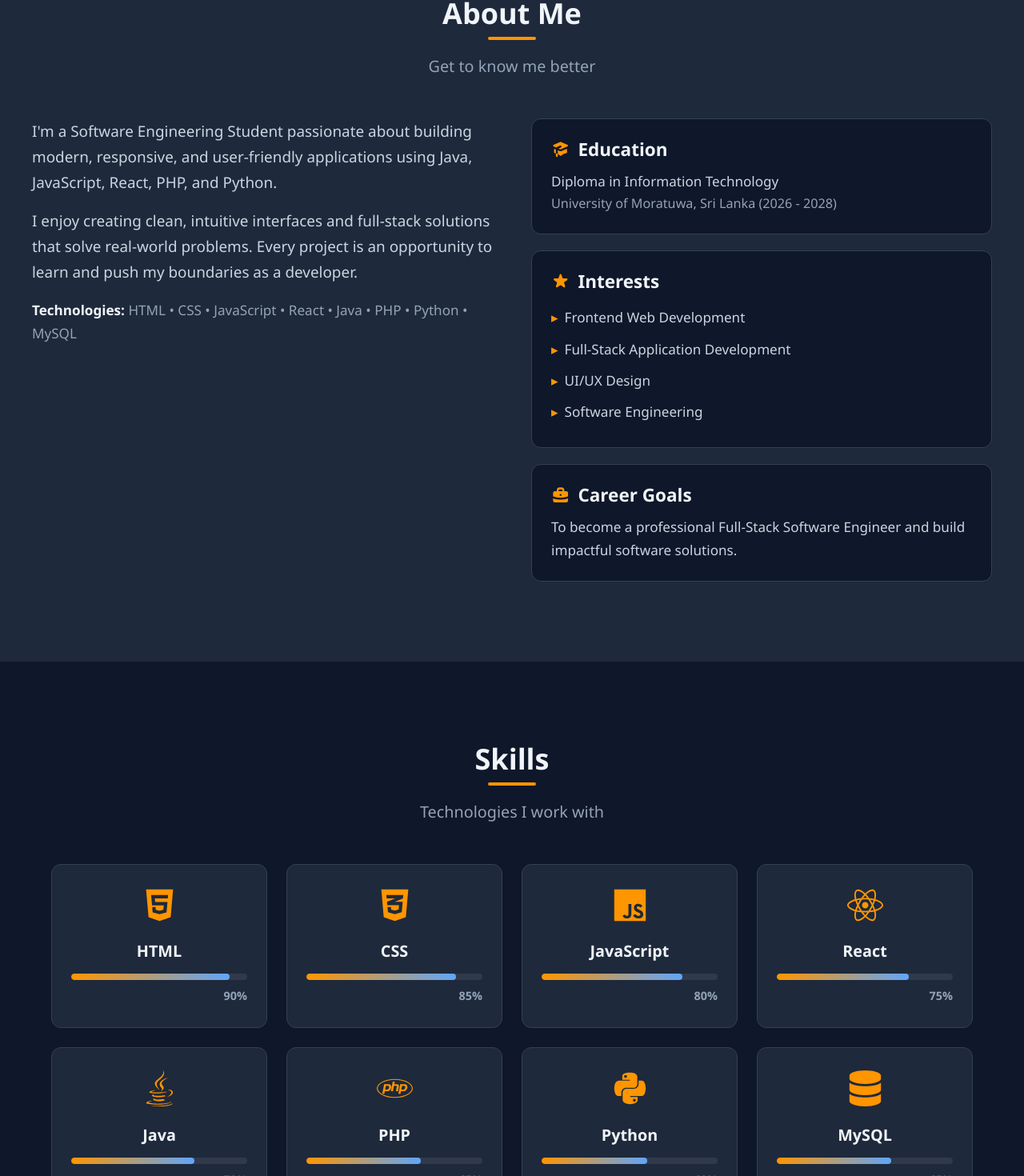
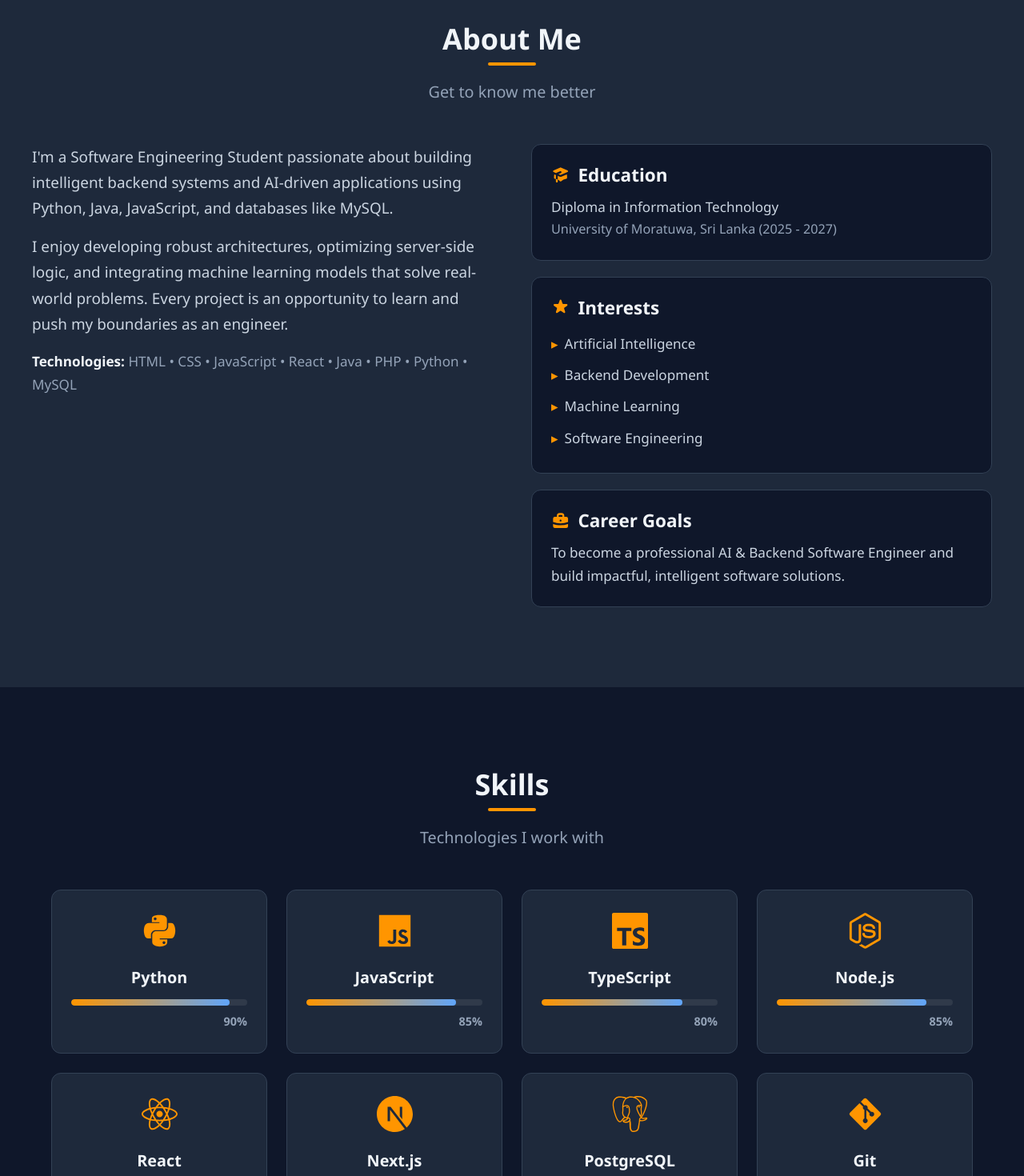
Before and after one commit to nawodya2003/React-Portfolio, a React (Vite) app: page / in a window 1280 px wide. Shown: the part 1026-2496 px from the top of the page at 80% size. Built offline with nearby package versions, Linux system fonts and the light colour scheme.

Commit message:
edited my data

```diff
--- a/src/App.css
+++ b/src/App.css
@@ -581,8 +581,8 @@
 /* ===== PROJECTS ===== */
 .projects-grid {
   display: grid;
-  grid-template-columns: repeat(2, 1fr);
-  gap: 32px;
+  grid-template-columns: repeat(3, 1fr);
+  gap: 24px;
 }
 
 .project-card {
@@ -601,17 +601,17 @@
 
 .project-card .project-img {
   width: 100%;
-  height: 220px;
+  height: 160px;
   background: var(--bg-alt);
   display: flex;
   align-items: center;
   justify-content: center;
-  font-size: 3.5rem;
+  font-size: 2.5rem;
   border-bottom: 1px solid var(--border);
 }
 
 .project-card .project-body {
-  padding: 24px;
+  padding: 16px;
 }
 
 .project-card .project-body h3 {
@@ -647,7 +647,7 @@
 }
 
 @media (max-width: 1024px) {
-  .projects-grid { gap: 24px; }
+  .projects-grid { grid-template-columns: repeat(2, 1fr); gap: 24px; }
 }
 
 @media (max-width: 768px) {
--- a/src/components/About.jsx
+++ b/src/components/About.jsx
@@ -12,14 +12,13 @@ const About = () => {
         <div className="about-content">
           <div className="about-text" data-aos="fade-right">
             <p>
-              I&apos;m a Software Engineering Student passionate about building modern,
-              responsive, and user-friendly applications using Java, JavaScript, React,
-              PHP, and Python.
+              I&apos;m a Software Engineering Student passionate about building intelligent backend systems
+              and AI-driven applications using Python, Java, JavaScript, and databases like MySQL.
             </p>
             <p>
-              I enjoy creating clean, intuitive interfaces and full-stack solutions
-              that solve real-world problems. Every project is an opportunity to learn
-              and push my boundaries as a developer.
+              I enjoy developing robust architectures, optimizing server-side logic, and integrating machine
+              learning models that solve real-world problems. Every project is an opportunity to learn
+              and push my boundaries as an engineer.
             </p>
             <p style={{ color: 'var(--text-light)', fontSize: '0.95rem', marginTop: '16px' }}>
               <strong style={{ color: 'var(--text-dark)' }}>Technologies:</strong>{' '}
@@ -32,23 +31,23 @@ const About = () => {
               <h3><HiAcademicCap /> Education</h3>
               <p>Diploma in Information Technology</p>
               <p style={{ color: 'var(--text-light)', fontSize: '0.9rem' }}>
-                University of Moratuwa, Sri Lanka (2026 - 2028)
+                University of Moratuwa, Sri Lanka (2025 - 2027)
               </p>
             </div>
 
             <div className="about-card">
               <h3><HiStar /> Interests</h3>
               <ul>
-                <li>Frontend Web Development</li>
-                <li>Full-Stack Application Development</li>
-                <li>UI/UX Design</li>
+                <li>Artificial Intelligence</li>
+                <li>Backend Development</li>
+                <li>Machine Learning</li>
                 <li>Software Engineering</li>
               </ul>
             </div>
 
             <div className="about-card">
               <h3><HiBriefcase /> Career Goals</h3>
-              <p>To become a professional Full-Stack Software Engineer and build impactful software solutions.</p>
+              <p>To become a professional AI & Backend Software Engineer and build impactful, intelligent software solutions.</p>
             </div>
           </div>
         </div>
--- a/src/components/Contact.jsx
+++ b/src/components/Contact.jsx
@@ -1,6 +1,6 @@
 import { useState } from 'react'
 import emailjs from 'emailjs-com'
-import { HiMail, HiLocationMarker } from 'react-icons/hi'
+import { HiMail, HiLocationMarker, HiPhone } from 'react-icons/hi'
 
 const Contact = () => {
   const [form, setForm] = useState({ name: '', email: '', message: '' })
@@ -48,6 +48,10 @@ const Contact = () => {
               <HiLocationMarker />
               <span>Sri Lanka</span>
             </div>
+            <div className="contact-item">
+              <HiPhone />
+              <span>0775601147</span>
+            </div>
           </div>
 
           <form className="contact-form" onSubmit={handleSubmit} data-aos="fade-left">
--- a/src/components/Hero.jsx
+++ b/src/components/Hero.jsx
@@ -10,7 +10,7 @@ const Hero = () => {
   useEffect(() => { AOS.init({ duration: 800, once: true }) }, [])
 
   const stats = [
-    { number: '5+', label: 'Experiences' },
+    { number: '2+', label: 'Experiences' },
     { number: '10+', label: 'Projects Done' },
     { number: '50+', label: 'Happy Clients' }
   ]
@@ -22,11 +22,11 @@ const Hero = () => {
           <p className="greeting" data-aos="fade-down" data-aos-delay="100">Hello, I&apos;m</p>
           <h1 data-aos="fade-up" data-aos-delay="200">Nawodya Rashmina</h1>
           <p className="role" data-aos="fade-up" data-aos-delay="300">
-            <span>Frontend Developer</span> &amp; Software Engineering Student
+            <span>AI &amp; Backend Engineer</span> &amp; Software Engineering Student
           </p>
           <p className="intro" data-aos="fade-up" data-aos-delay="400">
-            Passionate about building modern, responsive, and user-friendly applications
-            using Java, JavaScript, React, PHP, and Python.
+            Passionate about building intelligent backend systems, AI-driven applications, and scalable software solutions
+            using Java, JavaScript, Python, and modern AI frameworks.
           </p>
 
           <div className="social-icons" data-aos="fade-up" data-aos-delay="450">
--- a/src/components/Projects.jsx
+++ b/src/components/Projects.jsx
@@ -1,6 +1,13 @@
 import { FaGithub, FaExternalLinkAlt } from 'react-icons/fa'
 
 const projects = [
+  {
+    title: 'Smart Factory Inventory Management System',
+    desc: 'An intelligent system designed to manage and track factory inventory efficiently.',
+    tech: ['React', 'Node.js', 'MySQL'],
+    emoji: '🏭',
+    github: 'https://github.com/nawodya2003',
+  },
   {
     title: 'Hospital Appointment System',
     desc: 'A Java-based hospital management system for handling patient appointments and records efficiently.',
--- a/src/components/Skills.jsx
+++ b/src/components/Skills.jsx
@@ -1,15 +1,16 @@
 import { useState, useEffect, useRef } from 'react'
-import { FaHtml5, FaCss3Alt, FaJs, FaReact, FaJava, FaPhp, FaPython, FaDatabase } from 'react-icons/fa'
+import { FaJs, FaReact, FaPython, FaNodeJs, FaGitAlt } from 'react-icons/fa'
+import { SiTypescript, SiNextdotjs, SiPostgresql } from 'react-icons/si'
 
 const skills = [
-  { name: 'HTML', level: 90, icon: FaHtml5 },
-  { name: 'CSS', level: 85, icon: FaCss3Alt },
-  { name: 'JavaScript', level: 80, icon: FaJs },
-  { name: 'React', level: 75, icon: FaReact },
-  { name: 'Java', level: 70, icon: FaJava },
-  { name: 'PHP', level: 65, icon: FaPhp },
-  { name: 'Python', level: 60, icon: FaPython },
-  { name: 'MySQL', level: 65, icon: FaDatabase },
+  { name: 'Python', level: 90, icon: FaPython },
+  { name: 'JavaScript', level: 85, icon: FaJs },
+  { name: 'TypeScript', level: 80, icon: SiTypescript },
+  { name: 'Node.js', level: 85, icon: FaNodeJs },
+  { name: 'React', level: 80, icon: FaReact },
+  { name: 'Next.js', level: 75, icon: SiNextdotjs },
+  { name: 'PostgreSQL', level: 80, icon: SiPostgresql },
+  { name: 'Git', level: 85, icon: FaGitAlt },
 ]
 
 const Skills = () => {
```
